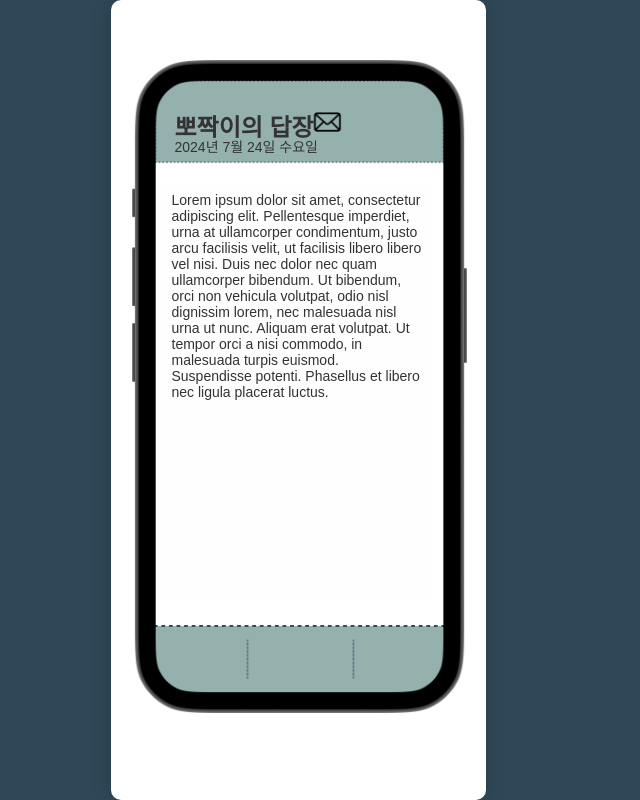
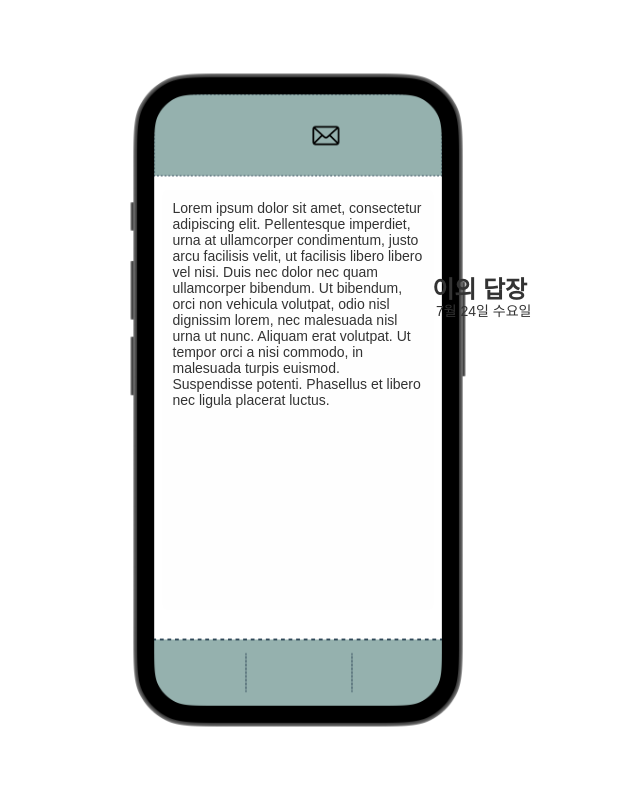
Before and after one commit to seoiiwon/Haruppojak, a Python web app: template Web/templates/DiaryPage/reply.html in a window 1280 px wide. Shown: the whole page, without its empty margins (342-982 px from the left). Run offline with Jinja, Linux system fonts and the light colour scheme; the template is opened without the code that fills it, so the values that code supplies are empty; some web fonts are replaced.

Commit message:
[STYLE] Web/DiaryPage 코드 전체 수정
-디자인 수정 필요

```diff
--- a/Web/static/css/DiaryPage/reply.css
+++ b/Web/static/css/DiaryPage/reply.css
@@ -7,38 +7,45 @@
 
 body {
   font-family: 'Pretendard-Regular', sans-serif;
-  background-color: #2F4858;
+  background-color: white;
   display: flex;
   justify-content: center;
   align-items: center;
   height: 100vh;
   margin: 0;
-  position: relative;
 }
 
 .container {
   display: flex;
+  justify-content: center;
+  align-items: center;
+  width: 100%;
+  height: 100%;
+  max-width: 800px;
+  background-color: white;
+  box-shadow: 0 0 10px rgba(0, 0, 0, 0.1);
   position: relative;
-  width: 375px;
-  height: 100vh;
-  background-color: white;
-  border-radius: 10px;
-  box-shadow: 0 0 20px rgba(0, 0, 0, 0.2);
-  overflow: hidden;
+}
+
+.content {
+  position: relative;
+  width: 100%;
+  height: 100%;
 }
 
 .frame-image {
   position: absolute;
-  top: 60px;
-  left: 21px;
+  top: 50%;
+  left: 50%;
   width: 335px;
   height: auto;
+  transform: translate(-50%, -50%);
 }
 
 .title {
   position: absolute;
-  top: 108px;
-  left: 64px;
+  top: calc(50% - 130px); /* Frame 이미지의 중앙에서 위로 130px */
+  left: calc(50% + 90px); /* Frame 이미지의 중앙에서 오른쪽으로 90px */
   font-size: 24px;
   font-weight: bold;
   color: #333;
@@ -46,16 +53,16 @@ body {
 
 .date {
   position: absolute;
-  top: 136px;
-  left: 64px;
+  top: calc(50% - 100px); /* Frame 이미지의 중앙에서 위로 100px */
+  left: calc(50% + 90px); /* Frame 이미지의 중앙에서 오른쪽으로 90px */
   font-size: 14px;
   color: #333;
 }
 
 .reply-text {
   position: absolute;
-  top: 182px;
-  left: 51px;
+  top: 50%;
+  left: 50%;
   width: 251px;
   height: 400px;
   padding: 10px;
@@ -64,4 +71,5 @@ body {
   font-size: 14px;
   color: #333;
   background-color: #fefefe;
+  transform: translate(-50%, -50%);
 }
--- a/Web/templates/DiaryPage/reply.html
+++ b/Web/templates/DiaryPage/reply.html
@@ -1,27 +1,54 @@
 <!DOCTYPE html>
 <html lang="en">
   <head>
-    <meta charset="UTF-8">
-    <meta name="viewport" content="width=device-width, initial-scale=1.0">
+    <meta charset="UTF-8" />
+    <meta name="viewport" content="width=device-width, initial-scale=1.0" />
     <title>Reply</title>
-    <link rel="stylesheet" href="../../static/css/DiaryPage/reply.css">
+    <link rel="stylesheet" href="../../static/css/DiaryPage/reply.css" />
     <script>
       // 현재 날짜를 가져와서 표시
-        window.onload = function() {
+      window.onload = function () {
         var today = new Date();
-            var dayNames = ['일요일', '월요일', '화요일', '수요일', '목요일', '금요일', '토요일'];
-            var date = today.getFullYear() + '년 ' + (today.getMonth() + 1) + '월 ' + today.getDate() + '일 ' + dayNames[today.getDay()];
+        var dayNames = [
+          '일요일',
+          '월요일',
+          '화요일',
+          '수요일',
+          '목요일',
+          '금요일',
+          '토요일',
+        ];
+        var date =
+          today.getFullYear() +
+          '년 ' +
+          (today.getMonth() + 1) +
+          '월 ' +
+          today.getDate() +
+          '일 ' +
+          dayNames[today.getDay()];
         document.getElementById('current-date').innerText = date;
       };
     </script>
   </head>
   <body>
     <div class="container">
-        <img src="../../static/img/DiaryPage/Frame.png" alt="Frame Image" class="frame-image">
+      <div class="content">
+        <img
+          src="../../static/img/DiaryPage/Frame.png"
+          alt="Frame Image"
+          class="frame-image"
+        />
         <div class="title">뽀짝이의 답장</div>
         <div class="date" id="current-date"></div>
         <div class="reply-text">
-            Lorem ipsum dolor sit amet, consectetur adipiscing elit. Pellentesque imperdiet, urna at ullamcorper condimentum, justo arcu facilisis velit, ut facilisis libero libero vel nisi. Duis nec dolor nec quam ullamcorper bibendum. Ut bibendum, orci non vehicula volutpat, odio nisl dignissim lorem, nec malesuada nisl urna ut nunc. Aliquam erat volutpat. Ut tempor orci a nisi commodo, in malesuada turpis euismod. Suspendisse potenti. Phasellus et libero nec ligula placerat luctus.
+          Lorem ipsum dolor sit amet, consectetur adipiscing elit. Pellentesque
+          imperdiet, urna at ullamcorper condimentum, justo arcu facilisis
+          velit, ut facilisis libero libero vel nisi. Duis nec dolor nec quam
+          ullamcorper bibendum. Ut bibendum, orci non vehicula volutpat, odio
+          nisl dignissim lorem, nec malesuada nisl urna ut nunc. Aliquam erat
+          volutpat. Ut tempor orci a nisi commodo, in malesuada turpis euismod.
+          Suspendisse potenti. Phasellus et libero nec ligula placerat luctus.
+        </div>
       </div>
     </div>
   </body>
--- a/Web/templates/DiaryPage/wrtieDiary.html
+++ b/Web/templates/DiaryPage/writeDiary.html
@@ -4,7 +4,7 @@
     <meta charset="UTF-8" />
     <meta name="viewport" content="width=device-width, initial-scale=1.0" />
     <title>Write Diary</title>
-    <link rel="stylesheet" href="../../static/css/DiaryPage/wrtieDiary.css" />
+    <link rel="stylesheet" href="../../static/css/DiaryPage/writeDiary.css" />
     <script>
       // 현재 날짜를 가져와서 표시
       window.onload = function () {
@@ -42,6 +42,7 @@
   </head>
   <body>
     <div class="container">
+      <div class="content">
         <div class="header">
           <img
             src="path/to/weather-image.jpg"
@@ -70,5 +71,6 @@
           >
         </div>
       </div>
+    </div>
   </body>
 </html>
```
Also changed, not shown: Web/static/css/DiaryPage/access.css (+21 -3 lines), Web/static/css/DiaryPage/writeDiary.css (renamed from Web/static/css/DiaryPage/wrtieDiary.css, +19 -13 lines), Web/templates/DiaryPage/access.html (+9 -7 lines). Lines whose indentation alone changed are shown as unchanged.
